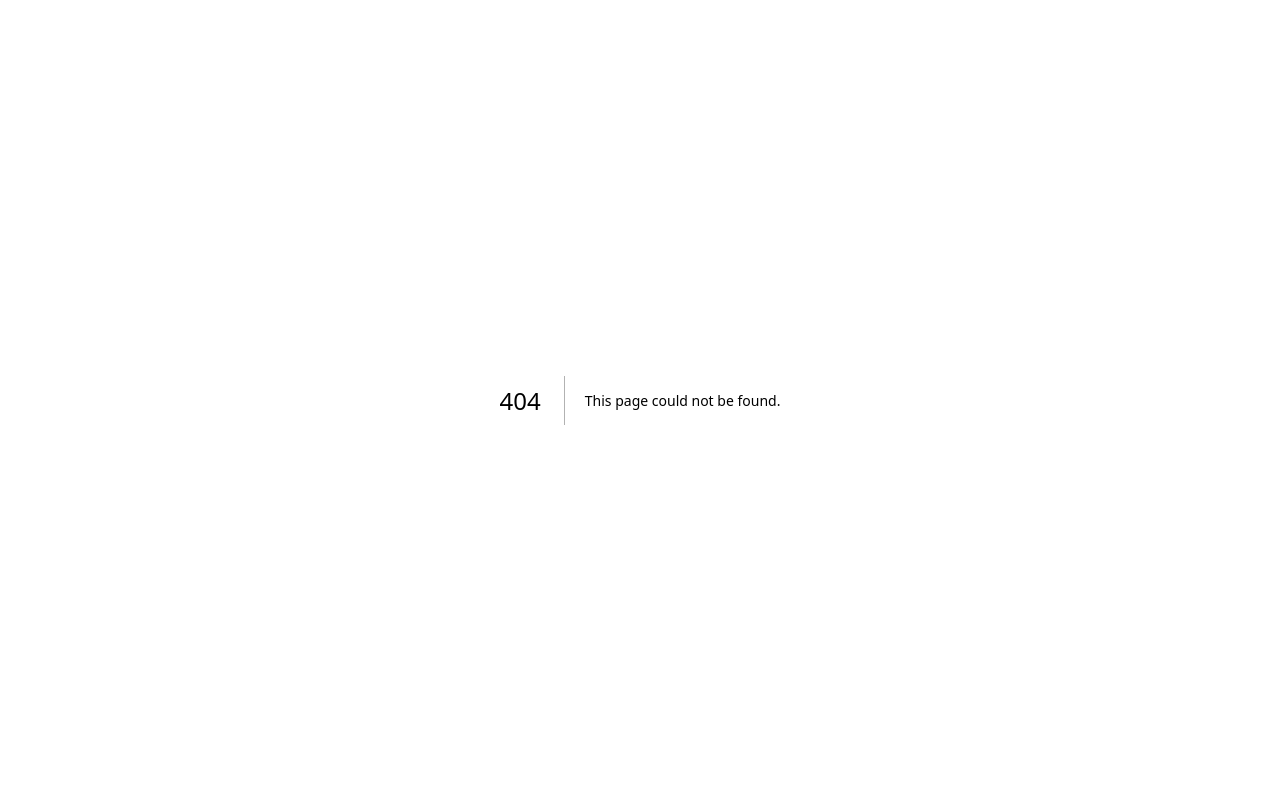
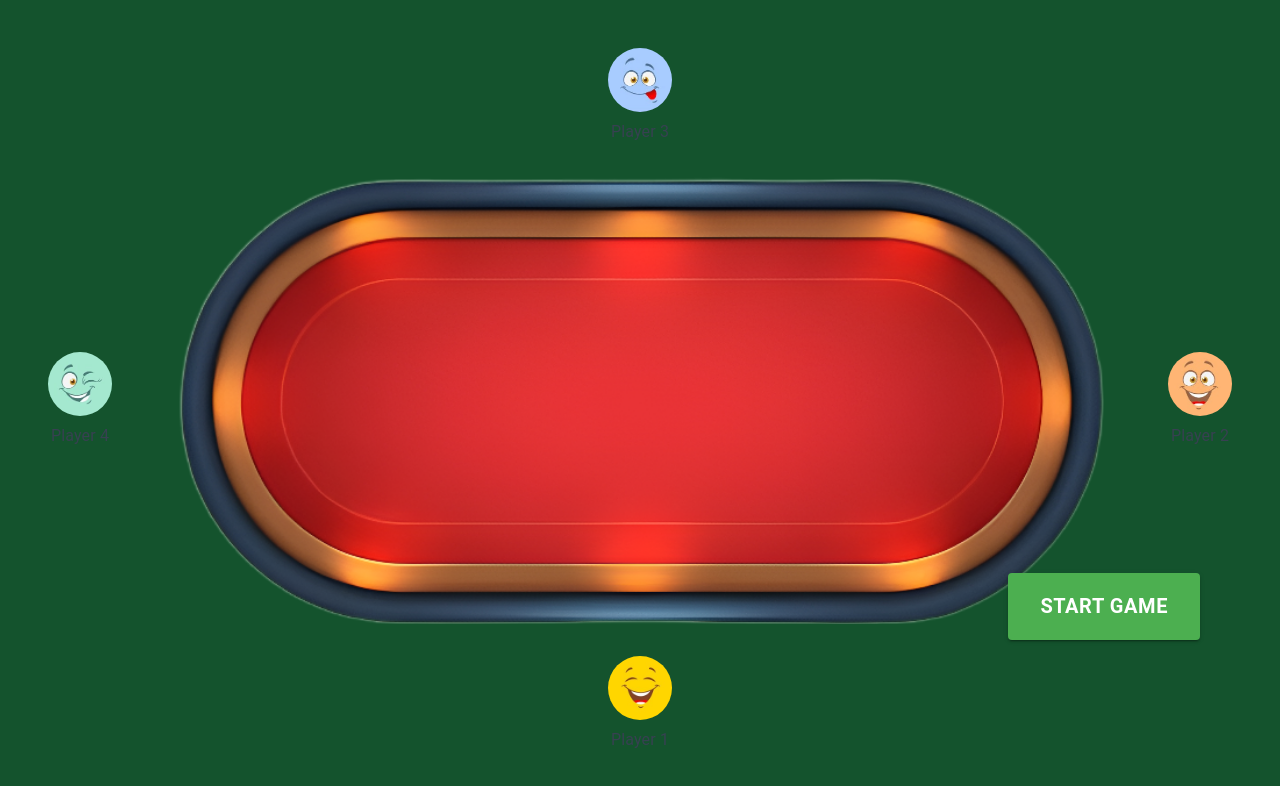
Before and after one commit to rakenduste-programmeerimine-2024/perudo-palace, a Next.js app: page /gamepage in a window 1280 px wide. Before the commit this address had no page. Shown: the top 786 px of the page. Built offline with nearby package versions, Linux system fonts and the light colour scheme.

Commit message:
add lobby + game as one
lobby ja game kood kokku pandud

```diff
--- /dev/null
+++ b/app/gamepage/page.tsx
@@ -0,0 +1,6 @@
+// app/create/page.tsx
+import GamePage from "../../components/pages/gamepage";
+
+export default function GamePage2() {
+  return <GamePage />;
+}
--- /dev/null
+++ b/components/pages/gamepage.tsx
@@ -0,0 +1,232 @@
+'use client';
+
+import { useState } from 'react';
+import { Avatar, Typography, TextField, IconButton, Button } from '@mui/material';
+import FavoriteIcon from '@mui/icons-material/Favorite';
+import ThumbUpIcon from '@mui/icons-material/ThumbUp';
+import ThumbDownIcon from '@mui/icons-material/ThumbDown';
+
+const GamePage: React.FC = () => {
+  const [gameStarted, setGameStarted] = useState(false);
+
+  const [players, setPlayers] = useState([
+    { id: 1, name: 'Player 1', bgImage: "url('/image/smile.jpg')", position: 'bottom' },
+    { id: 2, name: 'Player 2', bgImage: "url('/image/smile2.jpg')", position: 'right' },
+    { id: 3, name: 'Player 3', bgImage: "url('/image/smile5.jpg')", position: 'top' },
+    { id: 4, name: 'Player 4', bgImage: "url('/image/smile6.jpg')", position: 'left' },
+  ]);
+
+  // Positsioonide vahetamine enne mängu algust
+  const handleAvatarClick = (clickedPlayerId: number) => {
+    if (gameStarted) return; // Kui mäng on alanud, ei saa positsioone muuta
+
+    setPlayers((prevPlayers) => {
+      const clickedPlayer = prevPlayers.find((player) => player.id === clickedPlayerId);
+      const player1 = prevPlayers.find((player) => player.position === 'bottom');
+
+      if (clickedPlayer && player1) {
+        return prevPlayers.map((player) => {
+          if (player.id === clickedPlayerId) {
+            return { ...player, position: 'bottom' };
+          }
+          if (player.id === player1.id) {
+            return { ...player, position: clickedPlayer.position };
+          }
+          return player;
+        });
+      }
+      return prevPlayers;
+    });
+  };
+
+  const handleStartGame = () => {
+    setGameStarted(true); // Mängu alustamine lukustab positsioonid
+  };
+
+  return (
+    <div className="flex flex-col items-center justify-center min-h-screen w-screen bg-green-900 relative">
+      {!gameStarted ? (
+        // LOBBY VAATES
+        <>
+          {/* Mängulaud lobby's */}
+          <div className="relative w-[58rem] h-[28rem] bg-table2-bg bg-center bg-cover flex items-center justify-center">
+            {players.map((player) => (
+              <div
+                key={player.id}
+                className={getPositionClasses(player.position)}
+                onClick={() => handleAvatarClick(player.id)}
+              >
+                <Player name={player.name} bgImage={player.bgImage} clickable={!gameStarted} />
+              </div>
+            ))}
+          </div>
+
+          {/* Start Game nupp */}
+          <div className="absolute bottom-[10rem] right-[5rem]">
+            <Button
+              variant="contained"
+              color="success"
+              onClick={handleStartGame}
+              sx={{
+                padding: '1rem 2rem',
+                fontSize: '1.25rem',
+                fontWeight: 'bold',
+                backgroundColor: '#4CAF50',
+                '&:hover': {
+                  backgroundColor: '#45A049',
+                },
+              }}
+            >
+              START GAME
+            </Button>
+          </div>
+        </>
+      ) : (
+        // MÄNGU VAATES
+        <>
+          {/* Mängulaud */}
+          <div className="relative w-[58rem] h-[28rem] bg-table2-bg bg-center bg-cover flex items-center justify-center">
+            {/* Cups */}
+            <div
+              className="absolute"
+              style={{
+                top: '45%',
+                left: '10%',
+                width: '3rem',
+                height: '3rem',
+                backgroundImage: "url('/image/cup1.png')",
+                backgroundSize: 'contain',
+                backgroundRepeat: 'no-repeat',
+              }}
+            ></div>
+            <div
+              className="absolute"
+              style={{
+                top: '20%',
+                right: '47%',
+                width: '3rem',
+                height: '3rem',
+                backgroundImage: "url('/image/cup1.png')",
+                backgroundSize: 'contain',
+                backgroundRepeat: 'no-repeat',
+              }}
+            ></div>
+            <div
+              className="absolute"
+              style={{
+                bottom: '20%',
+                left: '47%',
+                width: '3rem',
+                height: '3rem',
+                backgroundImage: "url('/image/cup1.png')",
+                backgroundSize: 'contain',
+                backgroundRepeat: 'no-repeat',
+              }}
+            ></div>
+            <div
+              className="absolute"
+              style={{
+                bottom: '45%',
+                right: '10%',
+                width: '3rem',
+                height: '3rem',
+                backgroundImage: "url('/image/cup1.png')",
+                backgroundSize: 'contain',
+                backgroundRepeat: 'no-repeat',
+              }}
+            ></div>
+
+            {/* Players */}
+            {players.map((player) => (
+              <div key={player.id} className={getPositionClasses(player.position)}>
+                <Player name={player.name} bgImage={player.bgImage} hearts={3} />
+              </div>
+            ))}
+          </div>
+
+          {/* Sisendiväljad */}
+          <div className="absolute bottom-[10rem] right-[5rem] space-x-2 flex">
+            <TextField
+              variant="outlined"
+              type="number"
+              label="number of dice"
+              className="bg-white"
+            />
+            <TextField
+              variant="outlined"
+              type="number"
+              label="number of dots"
+              className="bg-white"
+            />
+          </div>
+
+          {/* Like ja Dislike nupud */}
+          <div className="absolute bottom-[10rem] left-[15rem] space-x-6 flex">
+            <IconButton color="primary" sx={{ fontSize: 40 }}>
+              <ThumbUpIcon sx={{ fontSize: 40 }} />
+            </IconButton>
+            <IconButton color="secondary" sx={{ fontSize: 40 }}>
+              <ThumbDownIcon sx={{ fontSize: 40 }} />
+            </IconButton>
+          </div>
+        </>
+      )}
+    </div>
+  );
+};
+
+// Positsiooni klassid
+const getPositionClasses = (position: string) => {
+  switch (position) {
+    case 'left':
+      return 'absolute left-0 top-1/2 transform -translate-y-1/2 -translate-x-32';
+    case 'top':
+      return 'absolute top-0 left-1/2 transform -translate-x-1/2 -translate-y-32';
+    case 'right':
+      return 'absolute right-0 top-1/2 transform -translate-y-1/2 translate-x-32';
+    case 'bottom':
+      return 'absolute bottom-0 left-1/2 transform -translate-x-1/2 translate-y-32';
+    default:
+      return '';
+  }
+};
+
+interface PlayerProps {
+  name: string;
+  bgImage: string;
+  hearts?: number;
+  clickable?: boolean;
+}
+
+const Player: React.FC<PlayerProps> = ({ name, bgImage, hearts, clickable }) => {
+  return (
+    <div
+      className={`flex flex-col items-center space-y-2 ${clickable ? 'cursor-pointer' : ''}`}
+    >
+      {/* Südamed */}
+      {hearts && (
+        <div className="flex space-x-1">
+          {Array.from({ length: hearts }).map((_, index) => (
+            <FavoriteIcon key={index} className="text-red-800" />
+          ))}
+        </div>
+      )}
+      {/* Mängija avatar */}
+      <div
+        className="w-16 h-16 rounded-full"
+        style={{
+          backgroundImage: bgImage,
+          backgroundSize: 'cover',
+          backgroundPosition: 'center',
+          backgroundColor: 'transparent',
+        }}
+      />
+      {/* Mängija nimi */}
+      <Typography variant="body1" className="font-semibold text-gray-700">
+        {name}
+      </Typography>
+    </div>
+  );
+};
+
+export default GamePage;
```
